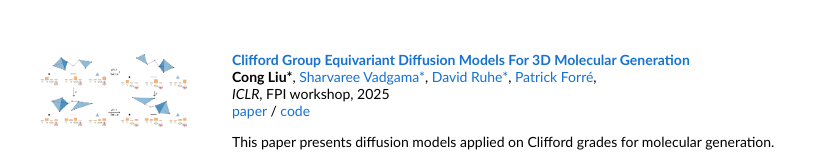
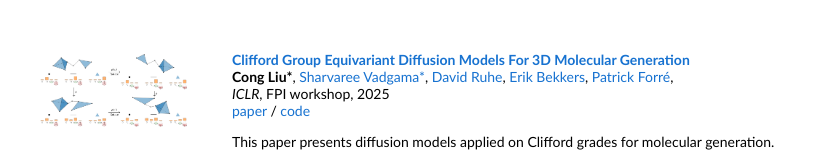
Before and after one commit to congliuUvA/congliuUvA.github.io, a plain HTML site: page index.html in a window 1280 px wide. Shown: the part 640-798 px from the top of the page, without its empty margins (228-1051 px from the left). Drawn offline with Linux system fonts and the light colour scheme.

Commit message:
add-erik

```diff
--- a/index.html
+++ b/index.html
@@ -105,7 +105,8 @@
               <br>
               <strong>Cong Liu*</strong>,
               <a href="https://scholar.google.com/citations?user=gfRkDXEAAAAJ&hl=en">Sharvaree Vadgama*</a>,
-              <a href="https://scholar.google.com/citations?user=JoXl9zUAAAAJ&hl=en&oi=ao">David Ruhe*</a>,
+              <a href="https://scholar.google.com/citations?user=JoXl9zUAAAAJ&hl=en&oi=ao">David Ruhe</a>,
+              <a href="https://scholar.google.com/citations?user=yeWrfR4AAAAJ&hl=da">Erik Bekkers</a>,
               <a href="https://scholar.google.com/citations?user=fWbf74cAAAAJ">Patrick Forré</a>,
               <br>
               <em>ICLR</em>, FPI workshop, 2025
```
